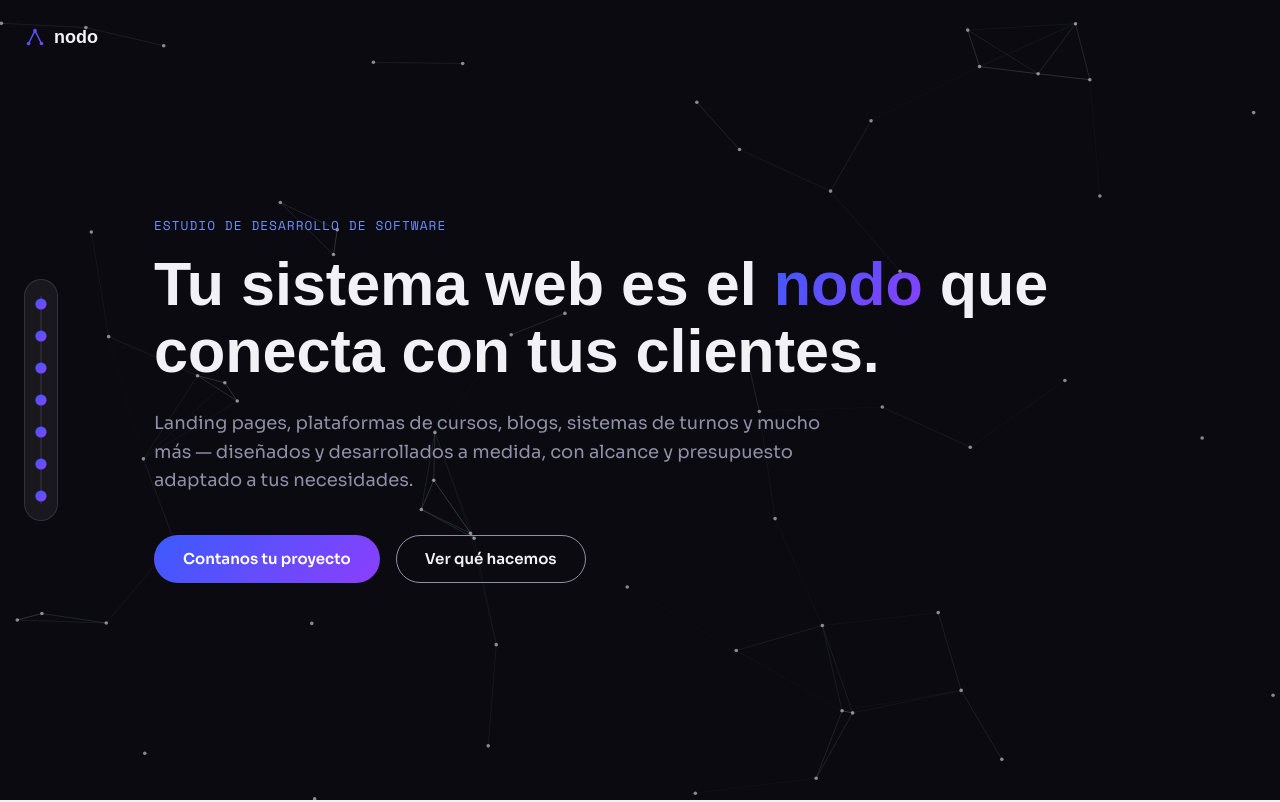
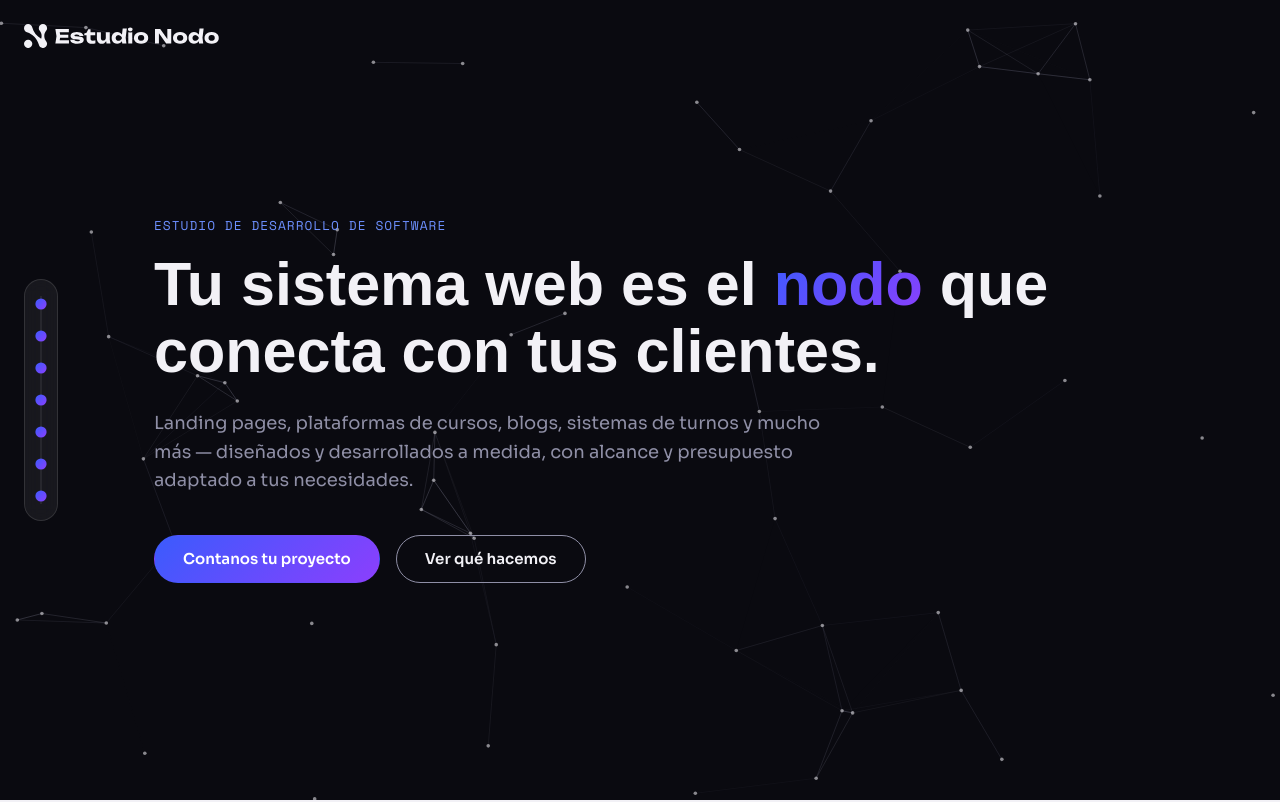
Before and after one commit to nicohermida01/nodo-landing-page, a website built with Vite: page index.html in a window 1280 px wide. Shown: the top 802 px of the page. Built offline with nearby package versions, Linux system fonts and the light colour scheme; a web font is replaced by a local one.

Commit message:
feat(brand): replace logo, favicon and og-image with Estudio Nodo brand-kit

```diff
--- a/index.html
+++ b/index.html
@@ -3,6 +3,8 @@
 <head>
   <meta charset="UTF-8" />
   <link rel="icon" type="image/svg+xml" href="/favicon.svg" />
+  <link rel="icon" type="image/png" sizes="32x32" href="/favicon-32.png" />
+  <link rel="apple-touch-icon" href="/apple-touch-icon.png" />
   <meta name="viewport" content="width=device-width, initial-scale=1.0" />
   <title>Nodo — Estudio de desarrollo de software</title>
   <meta name="description" content="Landing pages, plataformas de cursos, blogs y sistemas de turnos, diseñados y desarrollados a medida por Nodo." />
@@ -45,20 +47,9 @@
   </script>
 </head>
 <body>
-  <a href="#hero" class="brand-mark" aria-label="Nodo — inicio">
-    <svg class="brand-mark__icon" viewBox="0 0 24 24" fill="none" aria-hidden="true">
-      <path d="M12 4 L5 18 M12 4 L19 18" stroke="url(#brand-grad)" stroke-width="1.6" stroke-linecap="round" />
-      <circle cx="12" cy="4" r="2" fill="url(#brand-grad)" />
-      <circle cx="5" cy="18" r="2" fill="url(#brand-grad)" />
-      <circle cx="19" cy="18" r="2" fill="url(#brand-grad)" />
-      <defs>
-        <linearGradient id="brand-grad" x1="0" y1="0" x2="24" y2="24" gradientUnits="userSpaceOnUse">
-          <stop offset="0" stop-color="#3B5BFD" />
-          <stop offset="1" stop-color="#8B3FFD" />
-        </linearGradient>
-      </defs>
-    </svg>
-    <span class="brand-mark__label">nodo</span>
+  <a href="#hero" class="brand-mark" aria-label="Estudio Nodo — inicio">
+    <img class="brand-mark__logo brand-mark__logo--on-dark" src="/brand/estudio-nodo-horizontal-paper.svg" alt="" width="199" height="24" />
+    <img class="brand-mark__logo brand-mark__logo--on-light" src="/brand/estudio-nodo-horizontal-ink.svg" alt="" width="199" height="24" />
   </a>
 
   <nav class="node-rail" aria-label="Navegación de secciones">
@@ -241,7 +232,7 @@
   <footer class="footer">
     <div class="section__inner footer__inner">
       <div class="footer__brand">
-        <span class="footer__logo">Nodo</span>
+        <img class="footer__logo" src="/brand/estudio-nodo-horizontal-paper.svg" alt="Estudio Nodo" width="232" height="28" />
         <p class="footer__tagline">Estudio de desarrollo de software</p>
         <p class="footer__location">Buenos Aires, Argentina</p>
       </div>
--- a/src/style.css
+++ b/src/style.css
@@ -198,17 +198,20 @@ ul, ol {
   background: none;
 }
 
-.brand-mark__icon {
-  width: 22px;
-  height: 22px;
+/* Horizontal lockup from brand-kit. Flat variants (symbol < 32px): Paper on dark, Ink on light. */
+.brand-mark__logo {
+  display: block;
+  height: var(--space-6);
+  width: auto;
 }
 
-.brand-mark__label {
-  font-family: var(--font-display);
-  font-weight: var(--text-h4--font-weight);
-  font-size: var(--text-h4);
-  color: var(--color-text);
-  transition: color var(--duration-base) var(--ease-standard);
+.brand-mark__logo--on-light,
+.brand-mark.light .brand-mark__logo--on-dark {
+  display: none;
+}
+
+.brand-mark.light .brand-mark__logo--on-light {
+  display: block;
 }
 
 /* Node rail nav
@@ -605,9 +608,9 @@ ul, ol {
 }
 
 .footer__logo {
-  font-family: var(--font-display);
-  font-weight: var(--text-h4--font-weight);
-  font-size: var(--text-h4);
+  display: block;
+  height: 28px;
+  width: auto;
 }
 
 .footer__tagline {
```
Also changed, not shown: public/apple-touch-icon.png (added), public/brand/estudio-nodo-horizontal-ink.svg (added), public/brand/estudio-nodo-horizontal-paper.svg (added), public/favicon-32.png (added), public/favicon.svg, public/og-image.png.
